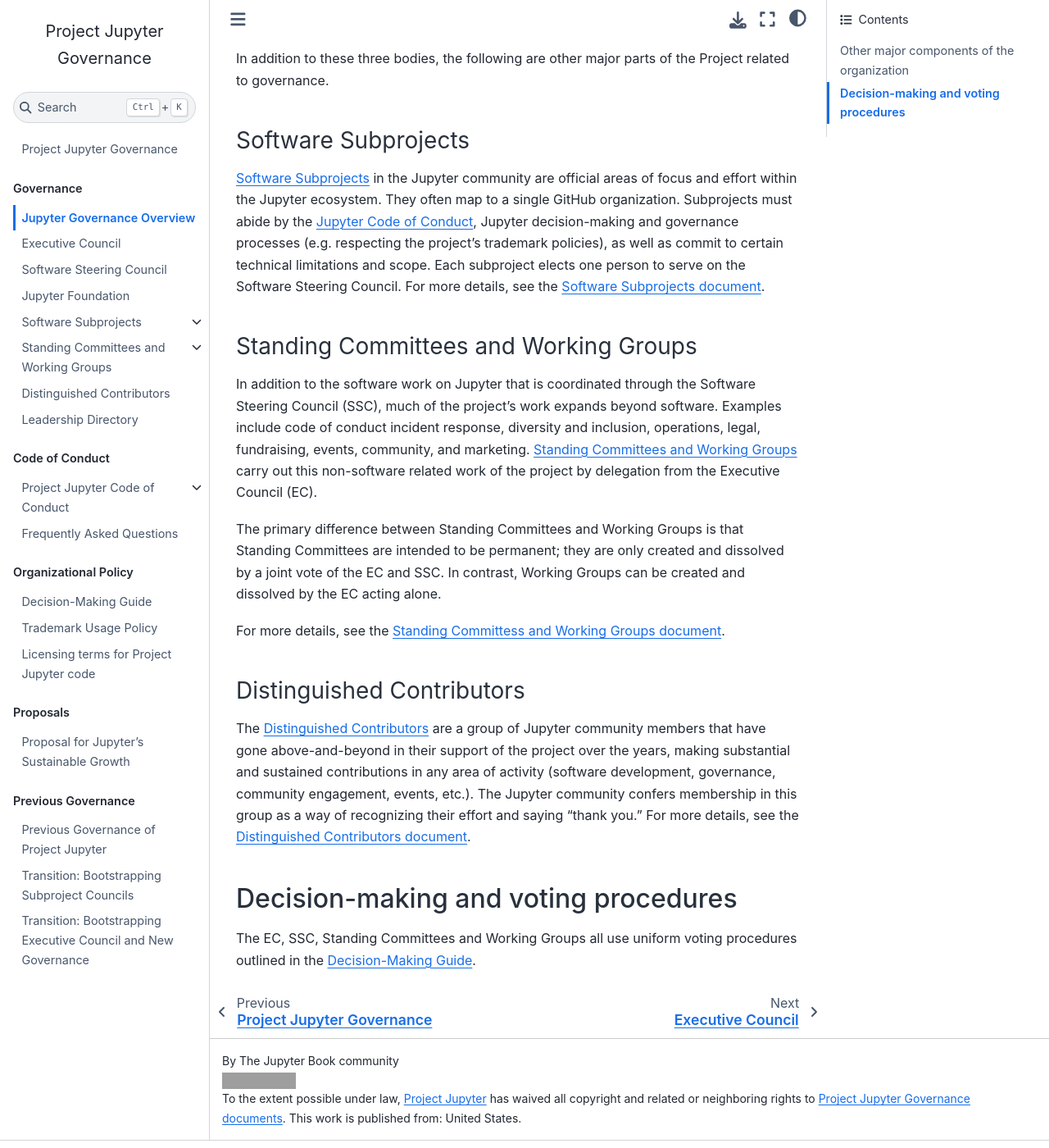
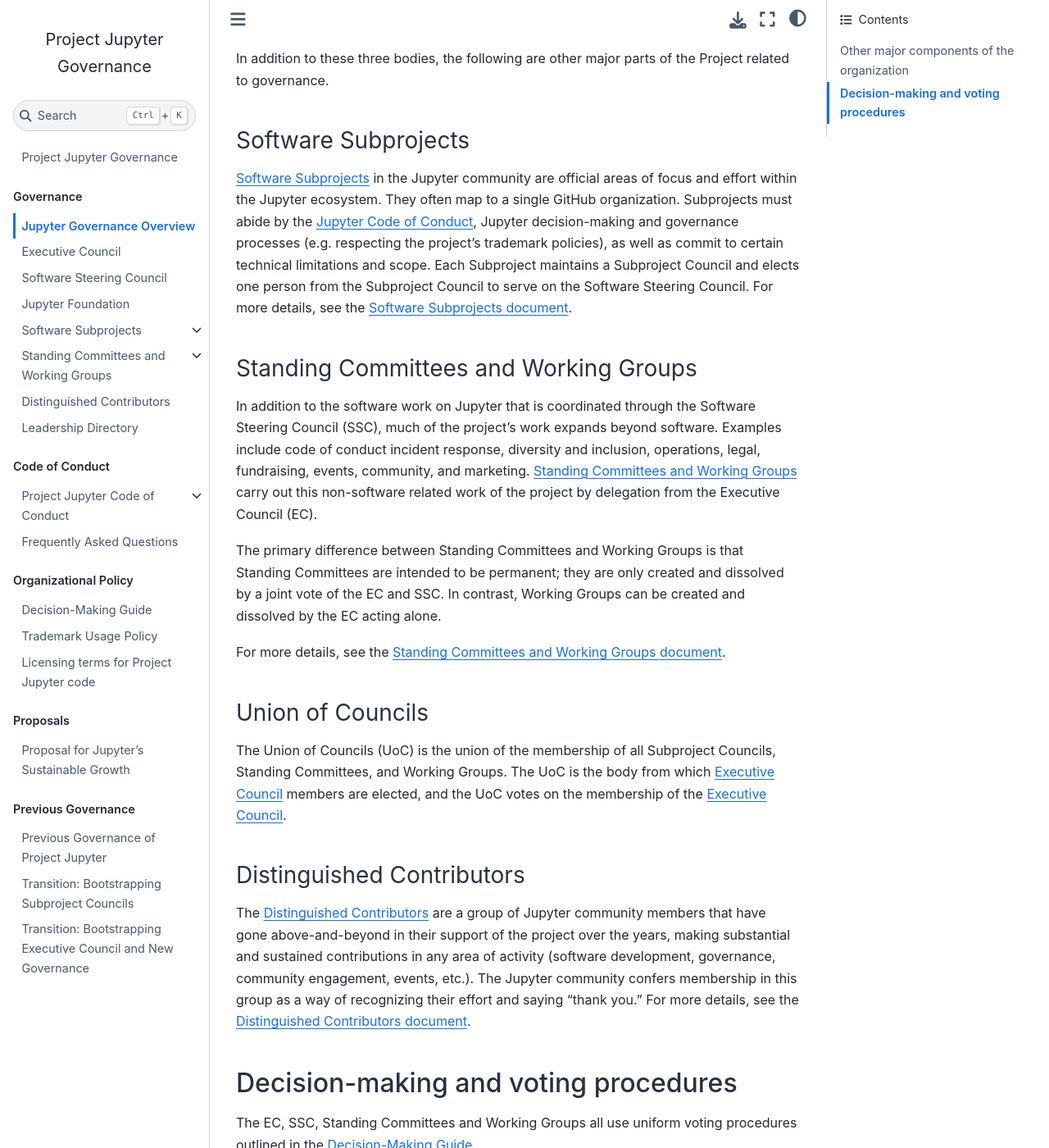
Before and after one commit to jupyter/governance, a Jupyter Book: the page built from overview.md, in a window 1280 px wide and 1400 px high, scrolled down 1155 px. Shown: the whole window at 82% size. Built offline with Jupyter Book 1.0.4 settings and Sphinx 7.4.7 and the Sphinx Book theme 1.1.4, drawn with Linux system fonts in a browser that asks for light colours; pages that are not in the unit, such as notebooks, are missing from menus; grey boxes are pictures that could not be loaded.

Commit message:
Clarify various aspects of EC elections and the Union of Councils.
This change incorporates suggestions from the discussions at https://github.com/jupyter/governance/issues/251 and https://github.com/jupyter-governance/ec-team-compass/issues/23.

```diff
--- a/overview.md
+++ b/overview.md
@@ -20,7 +20,7 @@
 
 ### Software Subprojects
 
-[Software Subprojects](software_subprojects.md) in the Jupyter community are official areas of focus and effort within the Jupyter ecosystem. They often map to a single GitHub organization. Subprojects must abide by the [Jupyter Code of Conduct](conduct/code_of_conduct.md), Jupyter decision-making and governance processes (e.g. respecting the project's trademark policies), as well as commit to certain technical limitations and scope. Each subproject elects one person to serve on the Software Steering Council. For more details, see the [Software Subprojects document](software_subprojects.md).
+[Software Subprojects](software_subprojects.md) in the Jupyter community are official areas of focus and effort within the Jupyter ecosystem. They often map to a single GitHub organization. Subprojects must abide by the [Jupyter Code of Conduct](conduct/code_of_conduct.md), Jupyter decision-making and governance processes (e.g. respecting the project's trademark policies), as well as commit to certain technical limitations and scope. Each Subproject maintains a Subproject Council and elects one person from the Subproject Council to serve on the Software Steering Council. For more details, see the [Software Subprojects document](software_subprojects.md).
 
 ### Standing Committees and Working Groups
 
@@ -28,7 +28,11 @@
 
 The primary difference between Standing Committees and Working Groups is that Standing Committees are intended to be permanent; they are only created and dissolved by a joint vote of the EC and SSC. In contrast, Working Groups can be created and dissolved by the EC acting alone.
 
-For more details, see the [Standing Committess and Working Groups document](standing_committees_and_working_groups.md).
+For more details, see the [Standing Committees and Working Groups document](standing_committees_and_working_groups.md).
+
+### Union of Councils
+
+The Union of Councils (UoC) is the union of the membership of all Subproject Councils, Standing Committees, and Working Groups. The UoC is the body from which [Executive Council](executive_council.md) members are elected, and the UoC votes on the membership of the [Executive Council](executive_council.md).
 
 ### Distinguished Contributors
 
```
Also changed, not shown: executive_council.md (+2 -2 lines).
